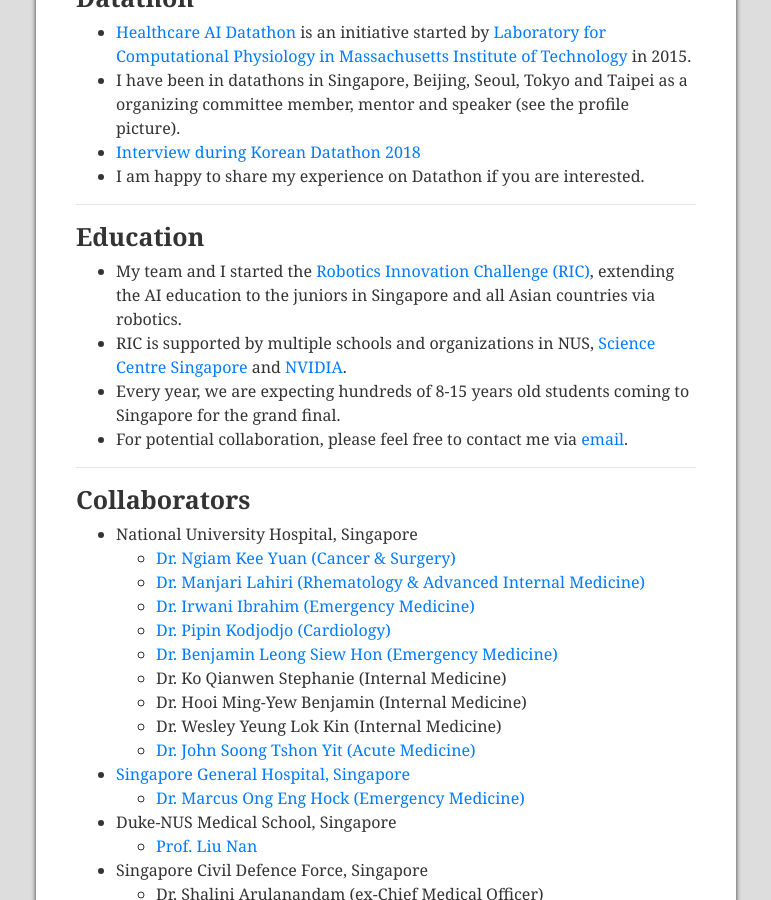
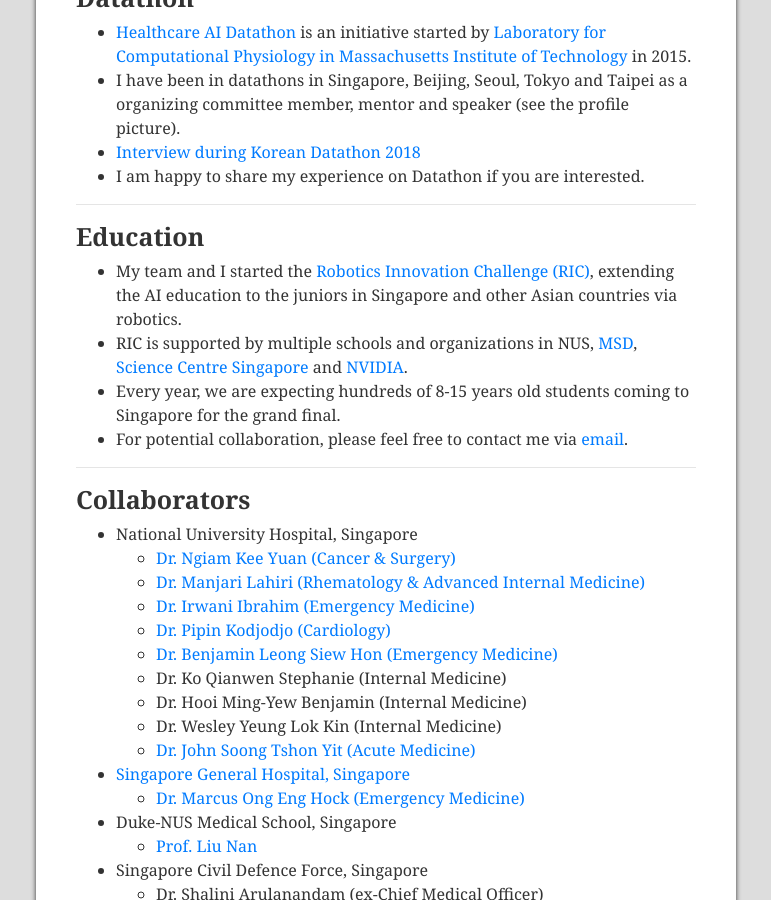
Before and after one commit to Hans0124SG/Hans0124SG.github.io, a Jekyll site: the page index.html, which Jekyll copies as it is, in a window 1280 px wide and 900 px high, scrolled down 526 px. Shown: the whole window, without its empty margins (254-1025 px from the left). Built offline with Jekyll 4.4.1, drawn with Linux system fonts in a browser that asks for light colours.

Commit message:
update MSD

```diff
--- a/index.html
+++ b/index.html
@@ -130,10 +130,10 @@
 
 <ul class="research">
   <li>
-    My team and I started the <a href="https://www.ric-robotics.com">Robotics Innovation Challenge (RIC)</a>, extending the AI education to the juniors in Singapore and all Asian countries via robotics.
+    My team and I started the <a href="https://www.ric-robotics.com">Robotics Innovation Challenge (RIC)</a>, extending the AI education to the juniors in Singapore and other Asian countries via robotics.
   </li>
   <li>
-    RIC is supported by multiple schools and organizations in NUS, <a href="https://www.science.edu.sg/">Science Centre Singapore</a> and <a href="https://www.nvidia.com/en-sg/">NVIDIA</a>.
+    RIC is supported by multiple schools and organizations in NUS, <a href="https://www.msd-singapore.com/">MSD</a>, <a href="https://www.science.edu.sg/">Science Centre Singapore</a> and <a href="https://www.nvidia.com/en-sg/">NVIDIA</a>.
   </li>
   <li>
     Every year, we are expecting hundreds of 8-15 years old students coming to Singapore for the grand final.
```
